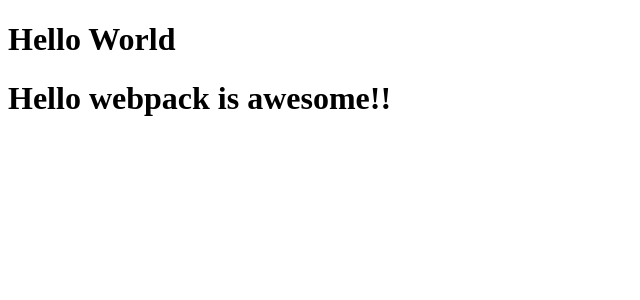
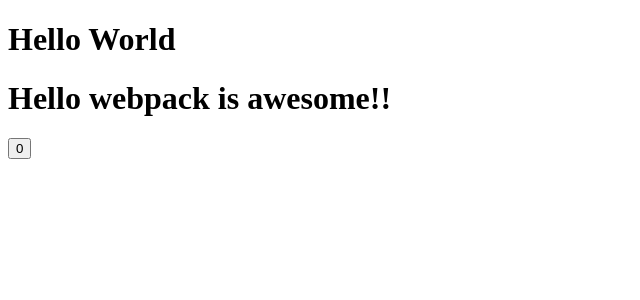
Before and after one commit to YYvanYang/webpack5-start-kit, a React app: page / in a window 1280 px wide. Shown: the top 300 px of the page, without its empty margins (0-640 px from the left). Built offline with nearby package versions, Linux system fonts and the light colour scheme.

Commit message:
add test component

```diff
--- a/src/Greet.js
+++ b/src/Greet.js
@@ -3,11 +3,19 @@
 class Greet extends React.Component {
   state = {
     message: 'webpack is awesome!',
+    count: 0
+  }
+
+  increatement = () => {
+    this.setState({
+      count: this.state.count + 1
+    });
   }
   render() {
     return (
       <div>
         <h1>Hello {this.state.message}!</h1>
+        <button onClick={this.increatement}>{this.state.count}</button>
       </div>
     );
   }
```
Also changed, not shown: 1 other file (tests, documents, lock files or other folders).
